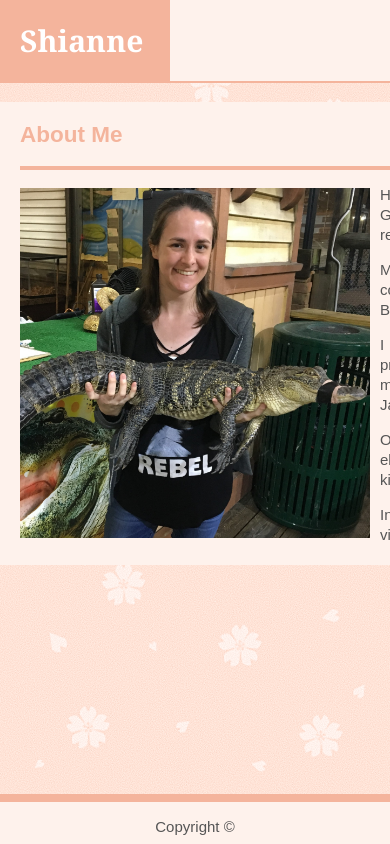
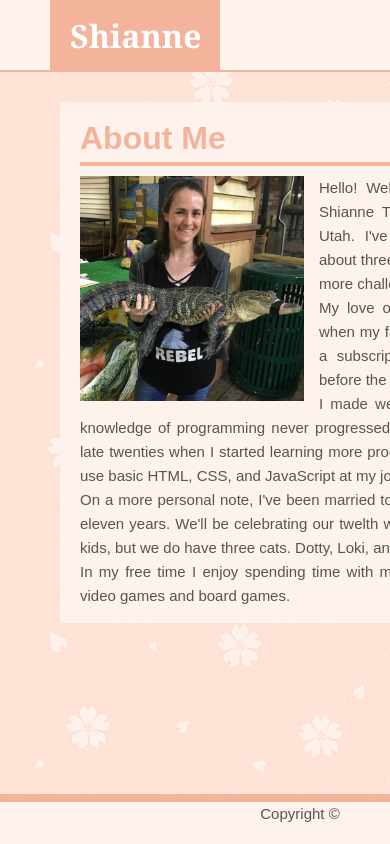
Before and after one commit to ShianneJT/Responsive-Portfolio, a plain HTML site: page index.html in a window 390 px wide. Shown: the top 844 px of the page. Drawn offline with Linux system fonts and the light colour scheme.

Commit message:
980 Responsive working for index and contact

```diff
--- /dev/null
+++ b/assets/css/reset.css
@@ -0,0 +1,48 @@
+/* http://meyerweb.com/eric/tools/css/reset/
+   v2.0 | 20110126
+   License: none (public domain)
+*/
+
+html, body, div, span, applet, object, iframe,
+h1, h2, h3, h4, h5, h6, p, blockquote, pre,
+a, abbr, acronym, address, big, cite, code,
+del, dfn, em, img, ins, kbd, q, s, samp,
+small, strike, strong, sub, sup, tt, var,
+b, u, i, center,
+dl, dt, dd, ol, ul, li,
+fieldset, form, label, legend,
+table, caption, tbody, tfoot, thead, tr, th, td,
+article, aside, canvas, details, embed,
+figure, figcaption, footer, header, hgroup,
+menu, nav, output, ruby, section, summary,
+time, mark, audio, video {
+	margin: 0;
+	padding: 0;
+	border: 0;
+	font-size: 100%;
+	font: inherit;
+	vertical-align: baseline;
+}
+/* HTML5 display-role reset for older browsers */
+article, aside, details, figcaption, figure,
+footer, header, hgroup, menu, nav, section {
+	display: block;
+}
+body {
+	line-height: 1;
+}
+ol, ul {
+	list-style: none;
+}
+blockquote, q {
+	quotes: none;
+}
+blockquote:before, blockquote:after,
+q:before, q:after {
+	content: '';
+	content: none;
+}
+table {
+	border-collapse: collapse;
+	border-spacing: 0;
+}
--- a/assets/css/style.css
+++ b/assets/css/style.css
@@ -6,14 +6,15 @@
 
 body, html {
     font-family: Arial, 'Helvetica Neue', Helvetica, sans-serif;
-    font-size: 15px;
     color: #555555;
     background-image: url(../images/sakura_bg.png);
     height: 100%;
+    min-width: 600px;
     margin: 0;
 }
 
 .wrapper {
+    width: 100%;
     min-height: 100%;
     margin-bottom: -50px;
 }
@@ -21,13 +22,34 @@ body, html {
 header {
     border-bottom: 2px solid #F4B49C;
     background-color: #fef2ec;
+    height: 72px;
     width: 100%;
+    margin-bottom: 30px;
+}
+
+nav {
+    float: right;
+    height: 72px;
+    padding-top: 25px;
+    margin-left: 10px;
+    margin-right: 10px;
+    text-align: center;
+    word-spacing: 6px;
+}
+
+.navbar {
+    background-color: #fef2ec;
+    width: 960px;
+    height: 70px;
+    margin: auto;
 }
 
 h1 {
     font-family: Georgia, Times, "Times New Roman", serif;
     color: white;
     background-color: #F4B49C;
+    font-size: 2em;
+    font-weight: bold;
     width: 170px;
     padding: 20px;
     margin: auto;
@@ -37,6 +59,8 @@ h1 {
 h2 {
     color: #F4B49C;
     padding: 20px 0px 0px 0px;
+    font-size: 2em;
+    font-weight: bold;
 }
 
 a {
@@ -59,11 +83,7 @@ a:active {
     color: hotpink;
 }
 
-nav {
-    float: right;
-    margin-top: 30px;
-    word-spacing: 6px;
-}
+
 
 .container {
     background-color: #fef2ec;
@@ -79,17 +99,25 @@ nav {
 
 hr {
     border: 2px solid #F4B49C;
+    margin-bottom: 10px;
+}
+
+.main {
+    background-color: #fef2ec;
+    width: 960px;
+    margin: auto;
 }
 
 #content {
     width: 960px;
-    padding: 0px 20px 20px 20px;
-    margin-bottom: 20px;
+    padding: 0px 20px 15px 20px;
+
 }
 
 p {
     text-align: justify;
-    line-height: 20px;
+    line-height: 24px;
+    font-size: 15px;
 }
 
 p:last-child {
@@ -98,8 +126,7 @@ p:last-child {
 
 #bio-image {
     float: left;
-    margin-top: 10px;
-    margin-right: 10px;
+    margin-right: 15px;
     width: 350px;
     height: 350px;
 }
@@ -121,16 +148,49 @@ input, textarea {
 }
 
 /* Media queries */
+
 @media screen and (max-width: 980px) {
+    .wrapper {
+        width: 100%;
+        height: auto;
+        margin-bottom: -50px;
+    }
+
+    .navbar {
+        padding-left: 50px;
+        padding-right: 50px;
+    }
+
+    .container {
+        width: 600px;
+        display: block;
+        float: left;
+        margin-left: 60px;
+    }
+
+    #bio-image {
+        width: 40%;
+        height: auto;
+    }
+
+    #content {
+        width: 100%;
+        display: block;
+        float: none;
+
+    }
+
 
 }
 
+
 @media screen and (max-width: 768px) {
+
 
 }
 
+
 @media screen and (max-width: 640px) {
-    header {
-        position: static;
-    }
+
+
 }
--- a/index.html
+++ b/index.html
@@ -3,14 +3,15 @@
 <head>
     <meta charset="UTF-8">
     <meta name="viewport" content="width=device-width, initial-scale=1.0">
+    <link rel="stylesheet" type="text/css" href="assets/css/reset.css">
     <link rel="stylesheet" type="text/css" href="assets/css/style.css">
     <title>Shianne Taylor</title>
 </head>
 
 <body>
     <div class="wrapper">
-    <header class="clearfix">
-        <div class="container">
+        <header>
+            <div class="navbar">
                 <h1>Shianne</h1>
                 <nav>
                     <a href="index.html">About</a> |
@@ -19,13 +20,14 @@
                 </nav>
             </div>
         </header>
+        <div class="clearfix"></div>
 
     <div class="container">
         <section id="content" class="clearfix">
             <h2>About Me</h2>
             <hr>
             <img id="bio-image" src="assets/images/me.jpg" alt="Shianne holding an alligator">
-
+        <div class="bio-text">
             <p>Hello! Welcome to my portfolio. My name is Shianne Taylor and I'm from Pleasant Grove, Utah.
             I've been doing Technical Support for about three years, and I am ready for something more challenging.</p>
 
@@ -40,11 +42,12 @@
             We'll be celebrating our twelth wedding anniversary in April 2020! No kids, but we do have three cats. Dotty, Loki, and Pumpkin.</p>
 
             <p>In my free time I enjoy spending time with my husband, watching shows, playing video games and board games.</p>
+        </div>
         </section>
     </div>
         <div class="push"></div>
+
     </div>
-
 <div class="footer">
 <footer>
     <p style="text-align:center">Copyright ©</p>
```
Also changed, not shown: contact.html (+4 -2 lines), portfolio.html (+4 -2 lines). Lines whose indentation alone changed are shown as unchanged.
